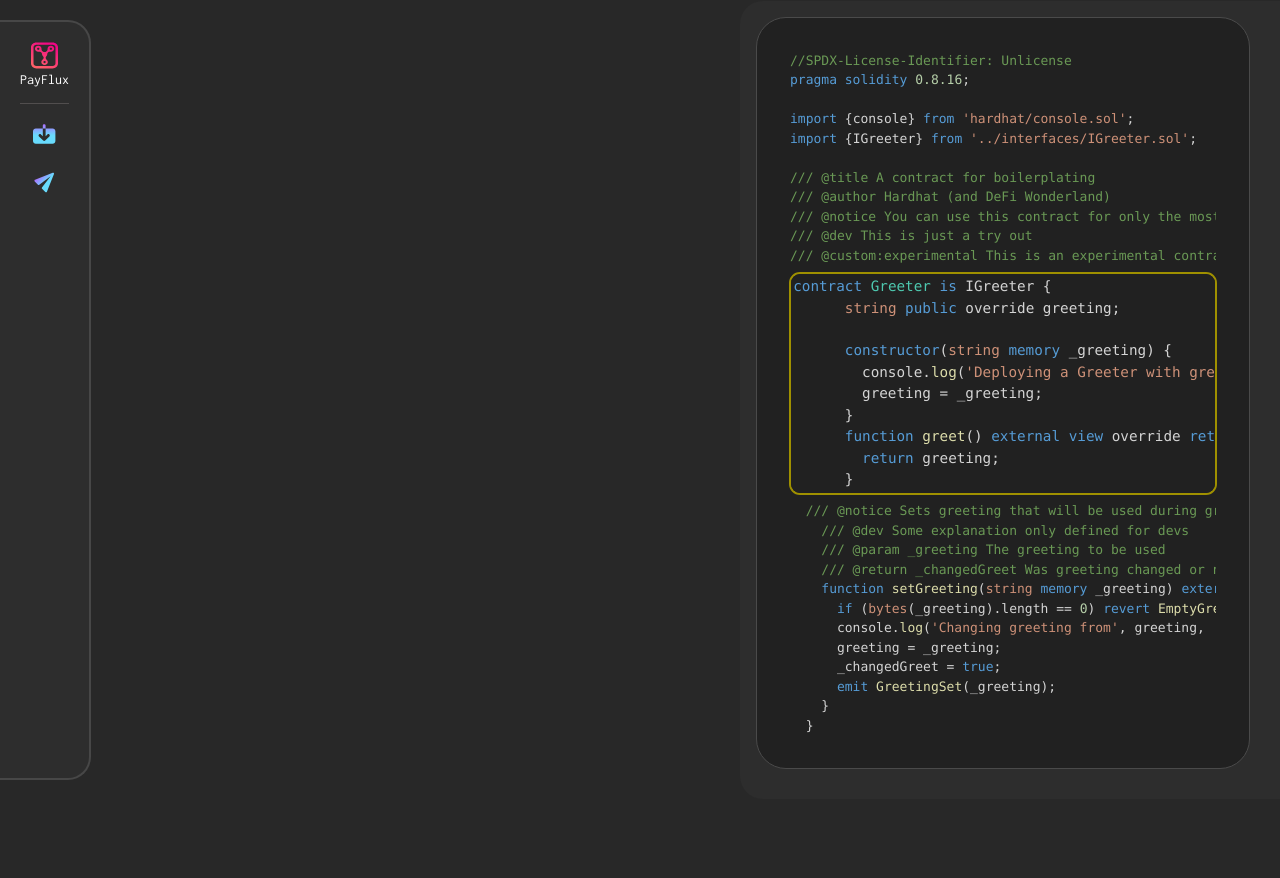
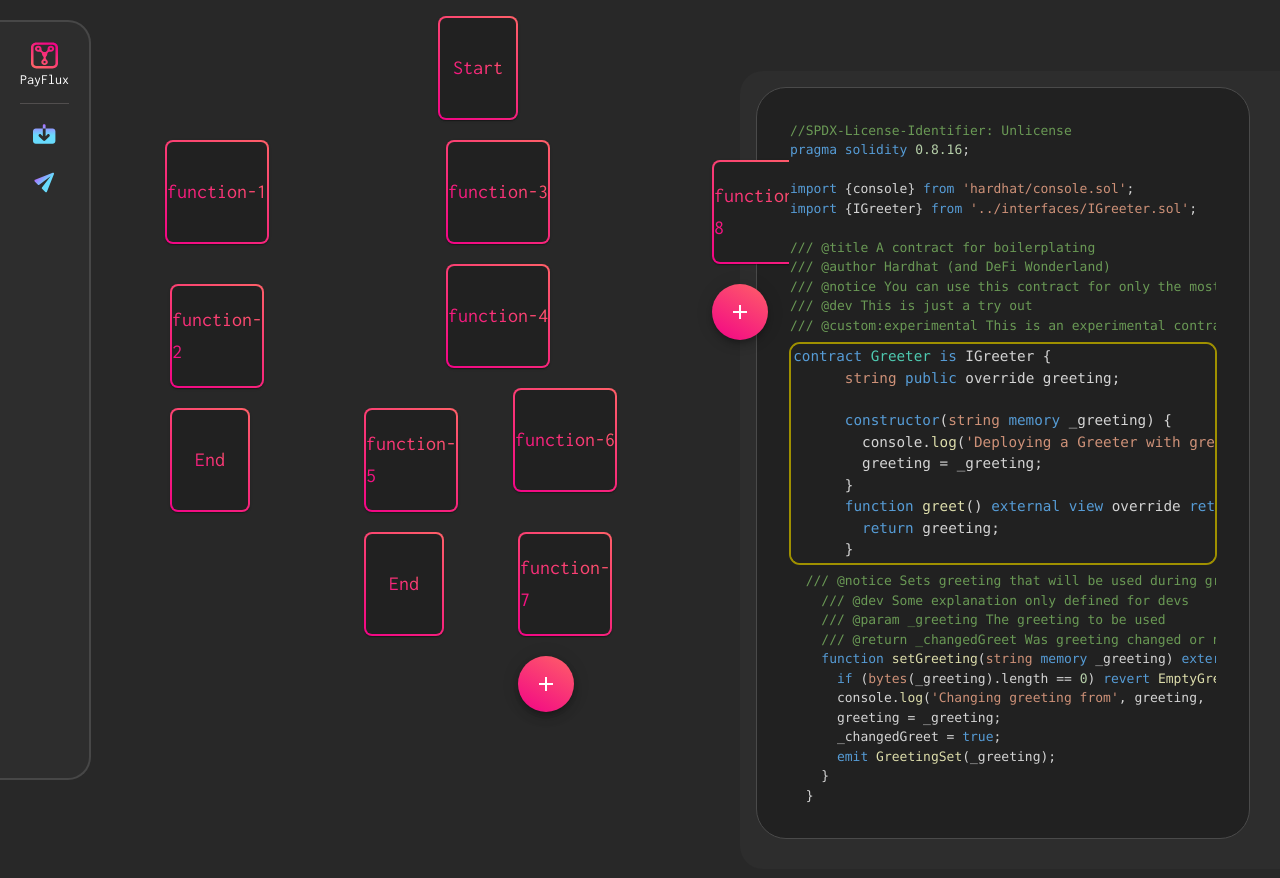
Before and after one commit to NeOMakinG/payflux, a React (Create React App) app: page / in a window 1280 px wide. Shown: the top 878 px of the page. Before the commit the page ends 800 px from the top, so only its background shows below. Built offline with nearby package versions, Linux system fonts and the light colour scheme.

Commit message:
tree part.I

```diff
--- a/src/App.tsx
+++ b/src/App.tsx
@@ -1,6 +1,7 @@
 import { SideBar } from "./components/SideBar";
 import { CodeEditor } from "./components/CodeEditor";
 import { Grid, useTheme } from "@mui/material";
+import { Playground } from "./components/Playground";
 
 const snippetsMonkeyPatch = [
   {
@@ -59,7 +60,9 @@ function App() {
         <Grid pb={"16px"} item xs={2}>
           <SideBar />
         </Grid>
-        <Grid item xs={5}></Grid>
+        <Grid item xs={5}>
+          <Playground />
+        </Grid>
         <Grid
           item
           xs={5}
--- /dev/null
+++ b/src/components/Playground/BlockGenerator.tsx
@@ -0,0 +1,21 @@
+import { BlockType, Functions } from "../../shared/functions"
+import { BlockId } from "../../shared/structure"
+import { Block } from "../Block/block"
+import { PlusButton } from "../PlusButton";
+
+export const BlockGenerator = ({ id }: { id: BlockId }) => {
+	console.log(id, typeof id);
+	if (id === "start") return (
+		<Block type={BlockType.START} />
+	);
+	if (typeof id === "string" && id.includes("end")) return (
+		<Block type={BlockType.END} />
+	);
+	if (id === null) return (
+		<PlusButton />
+	)
+
+	return (
+		<Block type={BlockType.FUNCTION} content={{ name: `function-${id}` as Functions, context: undefined }} />
+	)
+}
--- /dev/null
+++ b/src/components/Playground/index.tsx
@@ -0,0 +1,68 @@
+import { Box } from "@mui/material";
+import { BlockId, BlocksStruct } from "../../shared/structure"
+import { BlockGenerator } from "./BlockGenerator";
+
+const map = {"start": {
+  1: {2: "end-1"},
+  3: { 4 : {5: "end-2",
+            6: {7: null}}},
+  8: null
+}} as any; // eslint-disable-line @typescript-eslint/no-explicit-any
+
+const recursiveGenerator = (id: BlockId, struct: BlocksStruct) => {
+  const children = struct[id] as BlocksStruct | string | null;
+
+  console.log("children", children, typeof children)
+  if (children instanceof Object) {
+    return (
+      <Box sx={{
+        display: "flex",
+        flexDirection: "column",
+        justifyContent: "center",
+        alignItems: "center",
+      }}>
+        <BlockGenerator id={id} />
+        <Box sx={{
+          display: "flex",
+          flexDirection: "row",
+          justifyContent: "center",
+          alignItems: "flex-start",
+          padding: "20px",
+        }}>
+          {Object.keys(children).map((blockId) => {
+            console.log(blockId)
+            return recursiveGenerator(blockId, children);
+          })}
+        </Box>
+      </Box>
+    );
+  } else {
+    return (
+      <Box sx={{
+        display: "flex",
+        flexDirection: "column",
+        justifyContent: "center",
+        alignItems: "flex-start",
+        padding: "20px",
+        rowGap: "20px",
+      }}>
+        <BlockGenerator id={id} />
+        <BlockGenerator id={children as BlockId} />
+      </Box>
+    );
+  }
+}
+
+export const Playground = () => {
+  const structure = map;
+  return (
+    <Box sx={{
+      display: "flex",
+      flexDirection: "column",
+      justifyContent: "center",
+      alignItems: "center",
+    }}>
+      {recursiveGenerator("start", structure)}
+    </Box>
+  )
+}
--- a/src/shared/functions.ts
+++ b/src/shared/functions.ts
@@ -1,6 +1,8 @@
 export enum BlockType {
 	CONDITION = 'Condition',
 	FUNCTION = 'Function',
+	START = "Start",
+	END = "End",
 }
 
 export enum Conditions {
--- /dev/null
+++ b/src/shared/structure.ts
@@ -0,0 +1,8 @@
+import { BlockProps } from "../components/Block/types";
+
+export type BlockId =
+  | "start" // for start block
+  | number // for the many ends
+  | string; // for normal blocks
+export type BlocksStruct = Record<BlockId, Record<BlockId, any>>;
+export type BlockIdToProps = Map<BlockId, BlockProps>;
--- a/src/theme.ts
+++ b/src/theme.ts
@@ -87,7 +87,7 @@ const custom: CustomVariables = {
 		large: "30px",
 	},
 	block: {
-		minWidth: "230px",
+		minWidth: "80px",
 		maxWidth: "300px",
 		bodyHeight: "100px",
 		barHeight: "30px",
```
